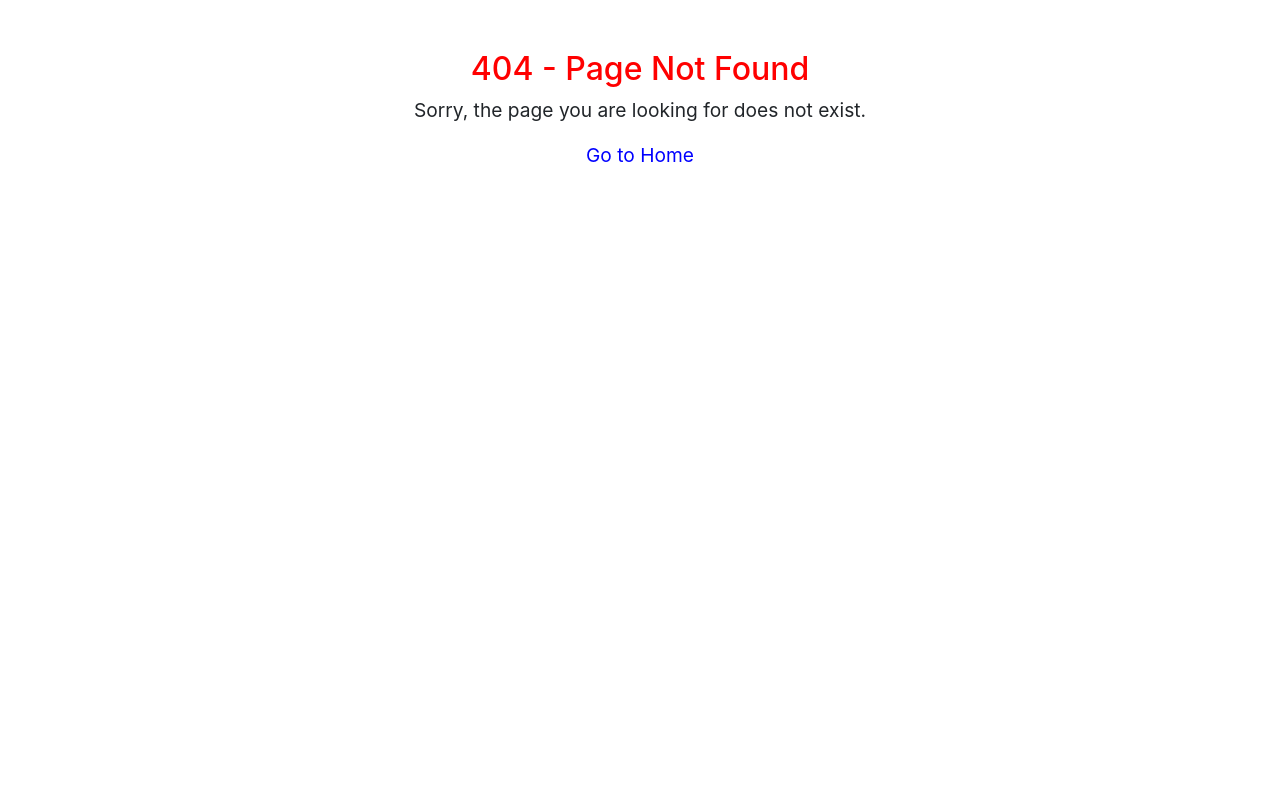
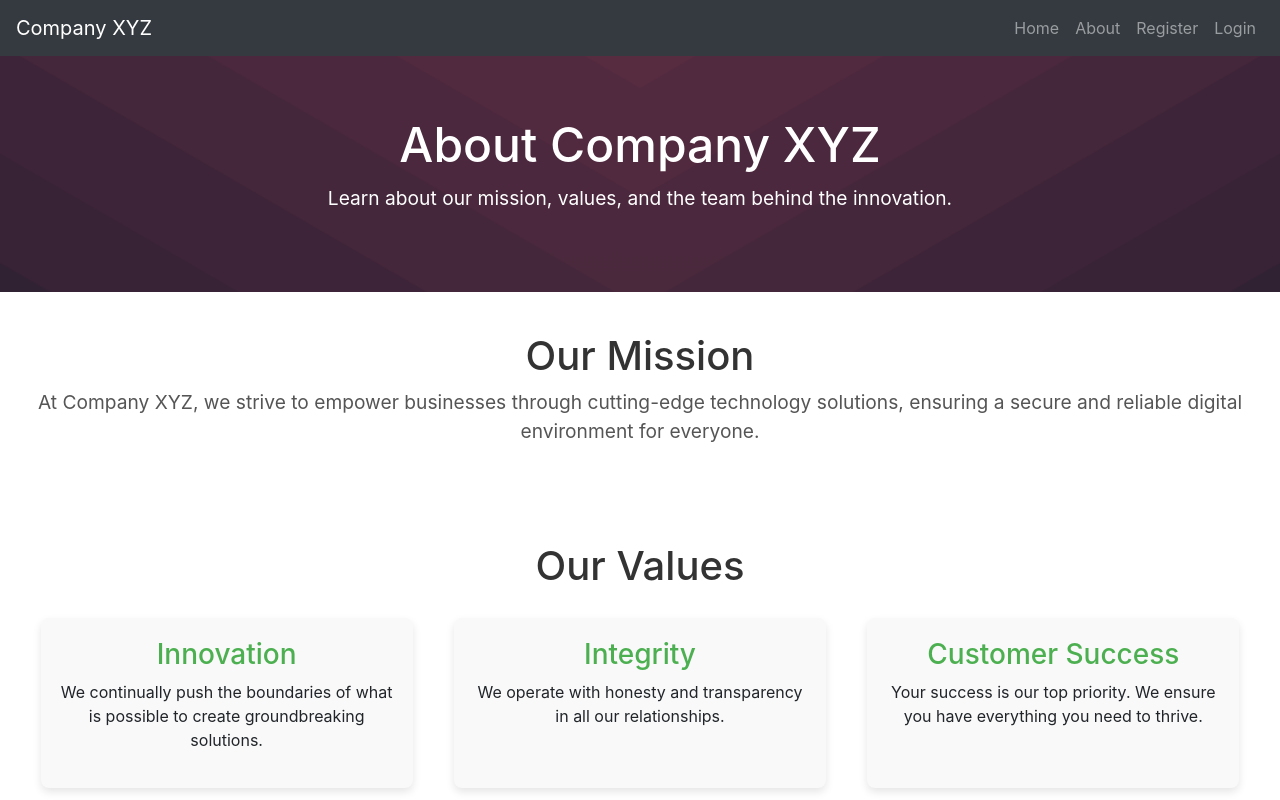
Before and after one commit to thulasidharan96/login-app, a React (Create React App) app: page /about in a window 1280 px wide. Before the commit this address had no page. Shown: the top 800 px of the page. Built offline with nearby package versions, Linux system fonts and the light colour scheme.

Commit message:
AboutPage add

```diff
--- a/src/App.js
+++ b/src/App.js
@@ -1,28 +1,26 @@
-import RegisterPage from "./pages/RegisterPage";
-import LoginPage from "./pages/LoginPage";
-import DashboardPage from "./pages/Dashboard";
-import HomePage from "./pages/HomePage"
+import React from 'react';
 import { BrowserRouter, Route, Routes } from 'react-router-dom';
-import MissingPage from "./pages/MissingPage";
+import RegisterPage from './pages/RegisterPage';
+import LoginPage from './pages/LoginPage';
+import DashboardPage from './pages/Dashboard';
+import HomePage from './pages/HomePage';
+import AboutPage from './pages/AboutPage';
+import MissingPage from './pages/MissingPage';
 
 function App() {
   return (
     <div className="App">
       <title>XYZ</title>
-        <BrowserRouter>
-            <Routes>
-                <Route path="/register" element={<RegisterPage/>} />
-                <Route path="/login" element={<LoginPage/>} />
-                <Route path="/dashboard" element={<DashboardPage/>} />
-                <Route path="/" element={<HomePage />} />
-                <Route path="/Homepage" element={<HomePage/>}/>
-                <Route path="*" element={<MissingPage/>}/>
-            </Routes>
-
-
-        </BrowserRouter>
-
-
+      <BrowserRouter>
+        <Routes>
+          <Route path="/register" element={<RegisterPage />} />
+          <Route path="/login" element={<LoginPage />} />
+          <Route path="/dashboard" element={<DashboardPage />} />
+          <Route path="/" element={<HomePage />} />
+          <Route path="/about" element={<AboutPage />} />
+          <Route path="*" element={<MissingPage />} />
+        </Routes>
+      </BrowserRouter>
     </div>
   );
 }
--- a/src/components/NavBar.js
+++ b/src/components/NavBar.js
@@ -1,25 +1,58 @@
-import { Link } from "react-router-dom"
-import { isAuthenticated } from "../services/Auth"
+import { Link } from "react-router-dom";
+import { isAuthenticated } from "../services/Auth";
 
-export default function NavBar(props){
-
-
+export default function NavBar(props) {
     return (
         <nav className="navbar navbar-expand-md navbar-dark bg-dark">
-            <a className="navbar-brand" href="#">Company XYZ</a>
-            <button className="navbar-toggler" type="button" data-toggle="collapse" data-target="#navbarsExampleDefault" aria-controls="navbarsExampleDefault" aria-expanded="false" aria-label="Toggle navigation">
+            {/* Updated the <a> to <Link> for navigation */}
+            <Link className="navbar-brand" to="/">Company XYZ</Link>
+            <button
+                className="navbar-toggler"
+                type="button"
+                data-toggle="collapse"
+                data-target="#navbarsExampleDefault"
+                aria-controls="navbarsExampleDefault"
+                aria-expanded="false"
+                aria-label="Toggle navigation"
+            >
                 <span className="navbar-toggler-icon"></span>
             </button>
             <div className="collapse navbar-collapse" id="navbarsExampleDefault">
-            <ul className="navbar-nav ml-auto">
-                <Link className="nav-link" to="/">Home</Link>
-                {!isAuthenticated() && <li className="nav-item"><Link className="nav-link" to="/register">Register</Link></li>}
-                {!isAuthenticated() && <li className="nav-item"><Link className="nav-link" to="/login">Login</Link></li>}
-                {isAuthenticated() && <li className="nav-item"><Link className="nav-link" to="/dashboard">Dashboard</Link></li>}
-                {isAuthenticated() && <li className="nav-item"><a className="nav-link" onClick={props.logoutUser} style={{cursor:"pointer"}}>Logout</a></li>}
-            </ul>
-</div>
-
+                <ul className="navbar-nav ml-auto">
+                    <li className="nav-item">
+                        <Link className="nav-link" to="/">Home</Link>
+                    </li>
+                    <li className="nav-item">
+                        <Link className="nav-link" to="/about">About</Link>
+                    </li>
+                    {!isAuthenticated() && (
+                        <>
+                            <li className="nav-item">
+                                <Link className="nav-link" to="/register">Register</Link>
+                            </li>
+                            <li className="nav-item">
+                                <Link className="nav-link" to="/login">Login</Link>
+                            </li>
+                        </>
+                    )}
+                    {isAuthenticated() && (
+                        <>
+                            <li className="nav-item">
+                                <Link className="nav-link" to="/dashboard">Dashboard</Link>
+                            </li>
+                            <li className="nav-item">
+                                <a
+                                    className="nav-link"
+                                    onClick={props.logoutUser}
+                                    style={{ cursor: "pointer" }}
+                                >
+                                    Logout
+                                </a>
+                            </li>
+                        </>
+                    )}
+                </ul>
+            </div>
         </nav>
-    )
+    );
 }
--- /dev/null
+++ b/src/pages/AboutPage.css
@@ -0,0 +1,63 @@
+.hero {
+    background-color: #4CAF50;
+    color: white;
+    text-align: center;
+    padding: 60px 0;
+  }
+
+  .hero h1 {
+    font-size: 3em;
+  }
+
+  .hero p {
+    font-size: 1.2em;
+  }
+
+  .mission, .values, .team, .testimonials {
+    padding: 40px 20px;
+    text-align: center;
+  }
+
+  .mission h2, .values h2, .team h2, .testimonials h2 {
+    font-size: 2.5em;
+    color: #333;
+  }
+
+  .mission p {
+    font-size: 1.2em;
+    color: #555;
+  }
+
+  .values-grid, .team {
+    display: flex;
+    justify-content: space-around;
+    flex-wrap: wrap;
+  }
+
+  .value-item, .team-member {
+    width: 30%;
+    margin: 20px;
+    background-color: #f9f9f9;
+    padding: 20px;
+    border-radius: 8px;
+    box-shadow: 0 4px 8px rgba(0, 0, 0, 0.1);
+  }
+
+  .value-item h3, .team-member h4 {
+    color: #4CAF50;
+  }
+
+  .team-member img {
+    width: 100%;
+    border-radius: 50%;
+    margin-bottom: 15px;
+  }
+
+  .testimonial-item {
+    margin: 20px 0;
+    font-style: italic;
+  }
+
+  .testimonials h2 {
+    margin-bottom: 30px;
+  }
--- /dev/null
+++ b/src/pages/AboutPage.js
@@ -0,0 +1,78 @@
+import React from 'react';
+import NavBar from '../components/NavBar';
+import Footer from '../components/Footer';
+import './AboutPage.css'; // Separate CSS for AboutPage
+import '../assets/1.png'; // Ensure the image exists and the path is correct
+
+const AboutPage = () => {
+  return (
+    <div>
+      <NavBar />
+
+      {/* Hero Section */}
+      <div className="hero">
+        <div className="hero-content">
+          <h1>About Company XYZ</h1>
+          <p>Learn about our mission, values, and the team behind the innovation.</p>
+        </div>
+      </div>
+
+      {/* Mission Section */}
+      <div className="mission">
+        <h2>Our Mission</h2>
+        <p>At Company XYZ, we strive to empower businesses through cutting-edge technology solutions, ensuring a secure and reliable digital environment for everyone.</p>
+      </div>
+
+      {/* Values Section */}
+      <div className="values">
+        <h2>Our Values</h2>
+        <div className="values-grid">
+          <div className="value-item">
+            <h3>Innovation</h3>
+            <p>We continually push the boundaries of what is possible to create groundbreaking solutions.</p>
+          </div>
+          <div className="value-item">
+            <h3>Integrity</h3>
+            <p>We operate with honesty and transparency in all our relationships.</p>
+          </div>
+          <div className="value-item">
+            <h3>Customer Success</h3>
+            <p>Your success is our top priority. We ensure you have everything you need to thrive.</p>
+          </div>
+        </div>
+      </div>
+
+      {/* Team Section */}
+      <div className="team">
+        <h2>Meet the Team</h2>
+        <div className="team-member">
+          <img src="../assets/team1.jpg" alt="Team Member" />
+          <h4>Jane Doe</h4>
+          <p>CEO & Co-Founder</p>
+        </div>
+        <div className="team-member">
+          <img src="../assets/team2.jpg" alt="Team Member" />
+          <h4>John Smith</h4>
+          <p>CTO & Co-Founder</p>
+        </div>
+      </div>
+
+      {/* Testimonials Section */}
+      <div className="testimonials">
+        <h2>What Our Clients Say</h2>
+        <div className="testimonial-item">
+          <p>"The expertise of Company XYZ's team is unparalleled. They have truly revolutionized our operations."</p>
+          <h4>- Sarah Lee, Business Director</h4>
+        </div>
+        <div className="testimonial-item">
+          <p>"Working with Company XYZ has been a game-changer for our security infrastructure."</p>
+          <h4>- David Harris, IT Manager</h4>
+        </div>
+      </div>
+
+      <Footer />
+    </div>
+  );
+};
+
+export default AboutPage;
```
